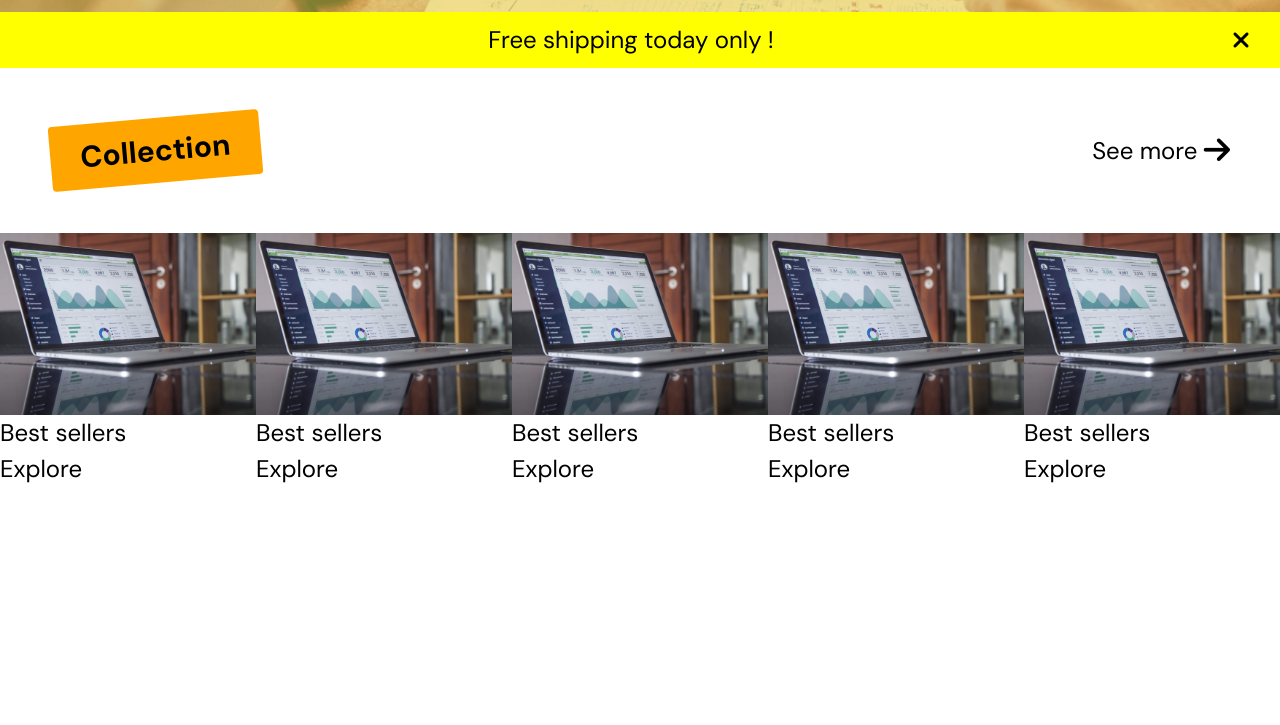
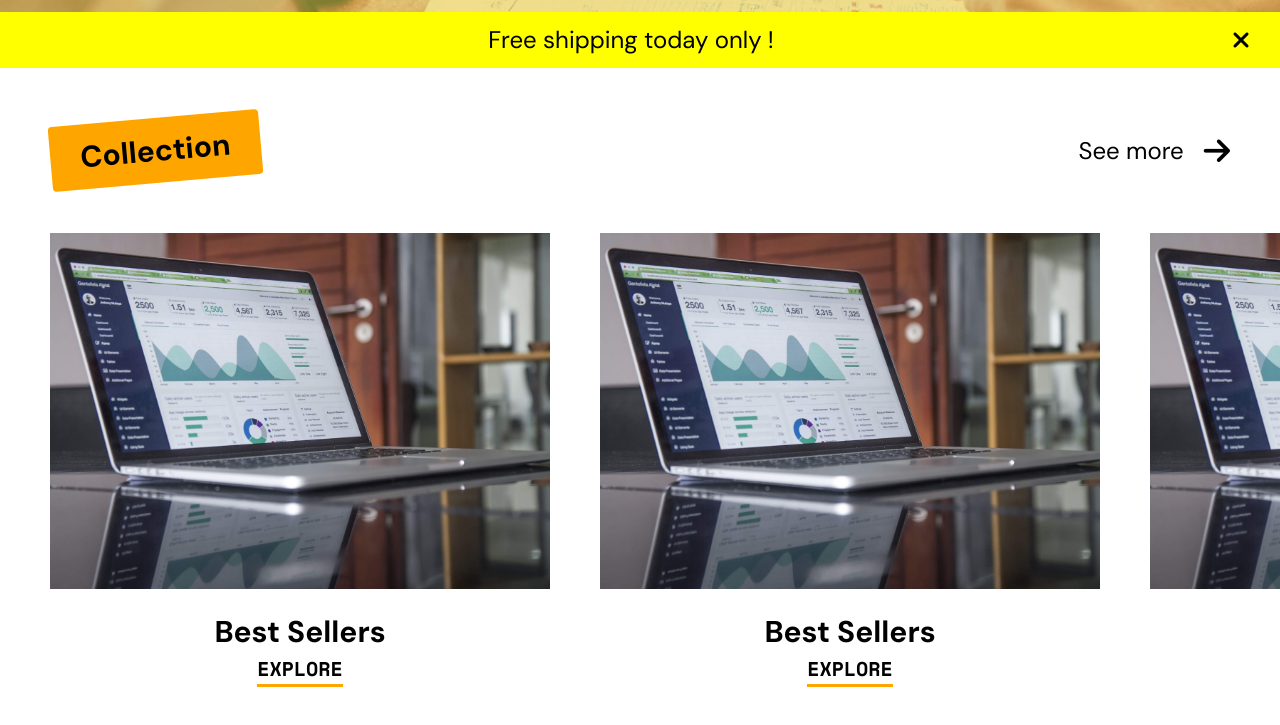
Before and after one commit to TangEric92/showcase, a plain HTML site: page index.html in a window 1280 px wide. Shown: the part 549-1274 px from the top of the page. Before the commit the page ends 1036 px from the top, so only its background shows below. Drawn offline with nearby package versions, Linux system fonts and the light colour scheme; files whose address does not match are found by name.

Commit message:
items collection : scroll

```diff
--- a/css/collection.css
+++ b/css/collection.css
@@ -9,7 +9,9 @@
   flex: 1;
   text-align: center;
 }
-
+/**
+ *  Section top bar
+ */
 .section-top-bar {
   display: flex;
   justify-content: space-between;
@@ -30,9 +32,53 @@
 }
 /* Hover : Au survol */
 .section-top-bar h3:hover {
+  font-style: "Space Mono", monospace;
   transform: rotate(0);
   background-color: red;
 }
+.section-top-bar a {
+  display: flex;
+  align-items: center;
+}
+.section-top-bar i {
+  margin-left: 20px;
+}
+
 .collection-items {
   display: flex;
+  padding: 0 50px 100px 50px;
+  overflow: auto;
+  scrollbar-width: none;
 }
+.collection-items::-webkit-scrollbar {
+  display: none;
+}
+
+.collection-item {
+  /* par défaut on a : flex: 0 1 auto;*/
+  flex: none;
+  padding-right: 50px;
+}
+.collection-item img {
+  max-width: 100%;
+  width: 500px;
+  height: auto;
+}
+.collection-info {
+  display: flex;
+  flex-direction: column;
+  align-items: center;
+}
+.collection-item h4 {
+  margin-top: 20px;
+  font-size: 30px;
+  font-weight: 700;
+  text-transform: capitalize;
+}
+.collection-item a {
+  font-family: "Space Mono", monospace;
+  font-size: 20px;
+  font-weight: 700;
+  text-transform: uppercase;
+  border-bottom: 3px solid orange;
+}
```
